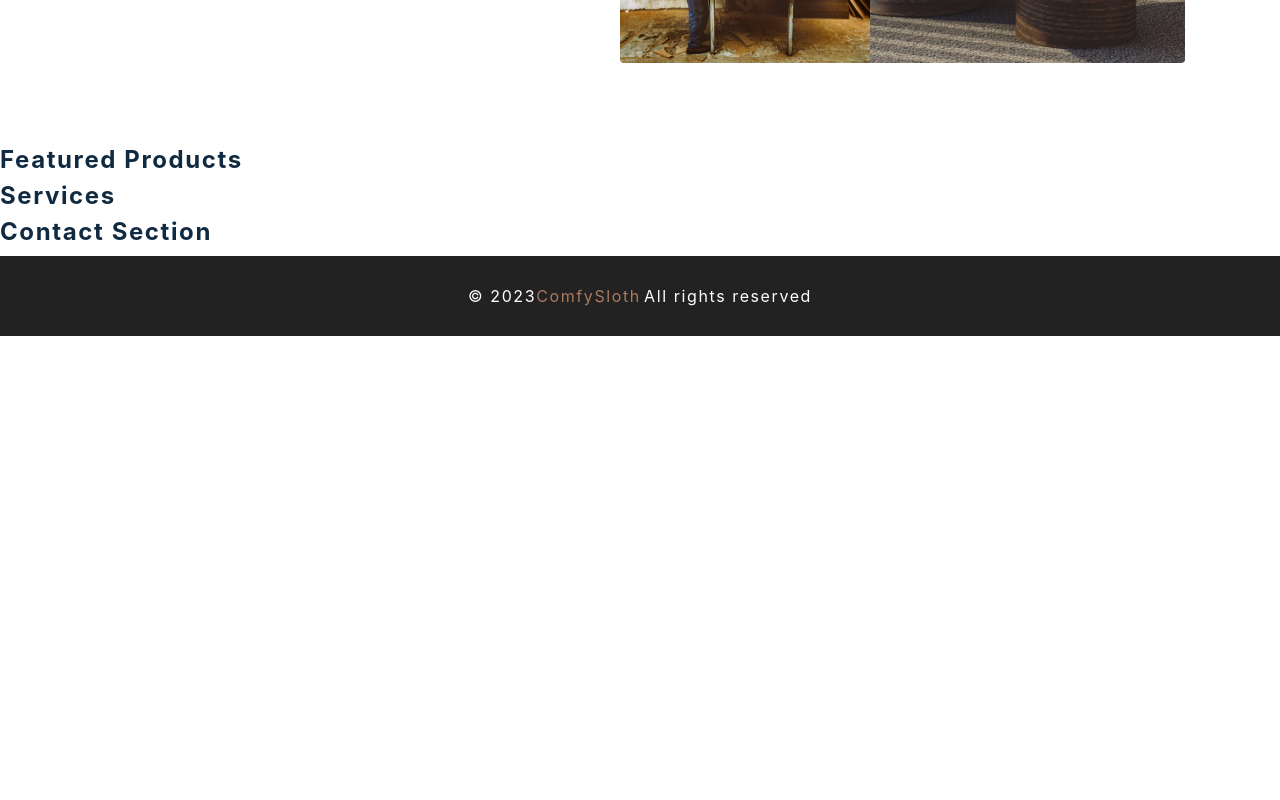
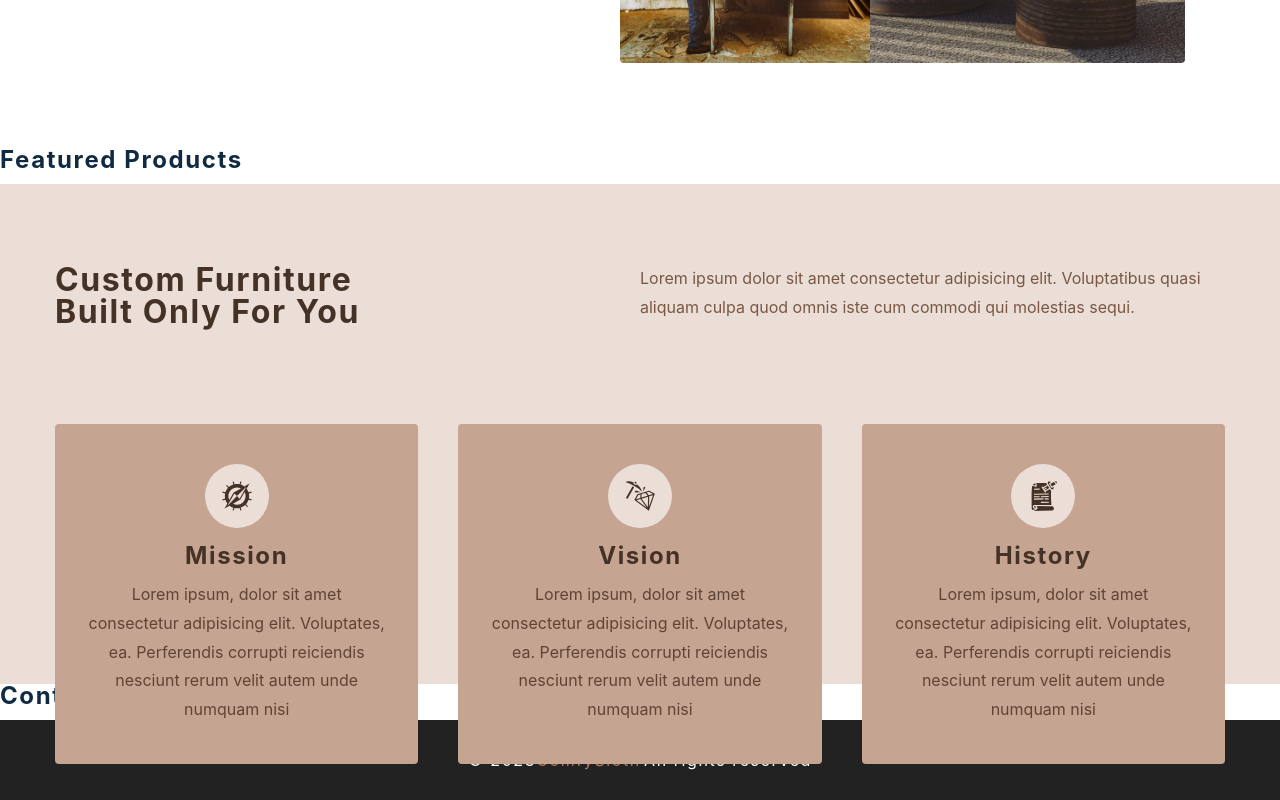
Before and after one commit to DoychinAlexandrov/Comfy-Sloth, a React (Create React App) app: page / in a window 1280 px wide. Shown: the part 652-1452 px from the top of the page. Before the commit the page ends 988 px from the top, so only its background shows below. Built offline with nearby package versions, Linux system fonts and the light colour scheme; the HTML template or start-up script is replaced by a standard one.

Commit message:
added homePage services

```diff
--- a/src/components/Services.js
+++ b/src/components/Services.js
@@ -3,7 +3,33 @@
 import { services } from '../utils/constants'
 
 const Services = () => {
-  return <h4>services </h4>
+  return (
+    <Wrapper>
+      <div className='section-center'>
+        <article className='header'>
+          <h3>
+            custom furniture <br />
+            built only for you
+          </h3>
+          <p>
+            Lorem ipsum dolor sit amet consectetur adipisicing elit. Voluptatibus quasi aliquam culpa quod omnis iste cum commodi qui molestias sequi.
+          </p>
+        </article>
+        <div className='services-center'>
+          {services.map((service) => {
+            const { id, icon, title, text } = service
+            return (
+              <article key={id} className='service'>
+                <span className='icon'>{icon}</span>
+                <h4>{title}</h4>
+                <p>{text}</p>
+              </article>
+            )
+          })}
+        </div>
+      </div>
+    </Wrapper>
+  )
 }
 
 const Wrapper = styled.section`
```
